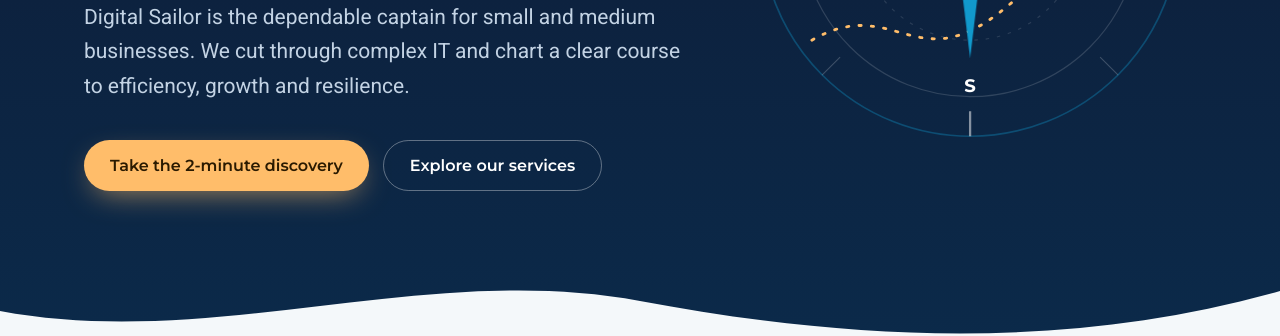
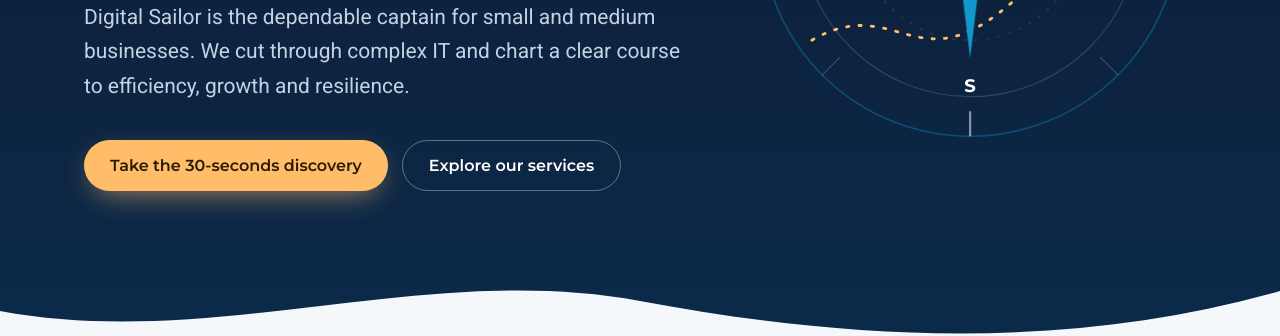
Before and after one commit to Oguntayo/digital_sailor, a plain HTML site: page index.html in a window 1280 px wide. Shown: the part 479-815 px from the top of the page. Drawn offline with Linux system fonts and the light colour scheme.

Commit message:
chore: changed 2 minutes to 30 secs

```diff
--- a/index.html
+++ b/index.html
@@ -82,7 +82,7 @@ footer a{color:#fff}
 <div class="hero"><div class="wrap grid">
 <div><h1>Technology that moves your business forward.</h1>
 <p class="lead">Digital Sailor is the dependable captain for small and medium businesses. We cut through complex IT and chart a clear course to efficiency, growth and resilience.</p>
-<div class="cta"><a class="btn pri" href="#discovery">Take the 2-minute discovery</a><a class="btn ghost" href="#services">Explore our services</a></div></div>
+<div class="cta"><a class="btn pri" href="#discovery">Take the 30-seconds discovery</a><a class="btn ghost" href="#services">Explore our services</a></div></div>
 <div class="chart" aria-hidden="true"><svg viewBox="0 0 400 400" fill="none">
 <circle cx="200" cy="200" r="185" stroke="#1199cc" stroke-opacity=".35" stroke-width="1.5"/><circle cx="200" cy="200" r="150" stroke="#fff" stroke-opacity=".15"/><circle cx="200" cy="200" r="100" stroke="#fff" stroke-opacity=".12" stroke-dasharray="3 7"/>
 <g stroke="#fff" stroke-opacity=".5" stroke-width="2"><path d="M200 15v22M200 363v22M15 200h22M363 200h22"/></g>
```
